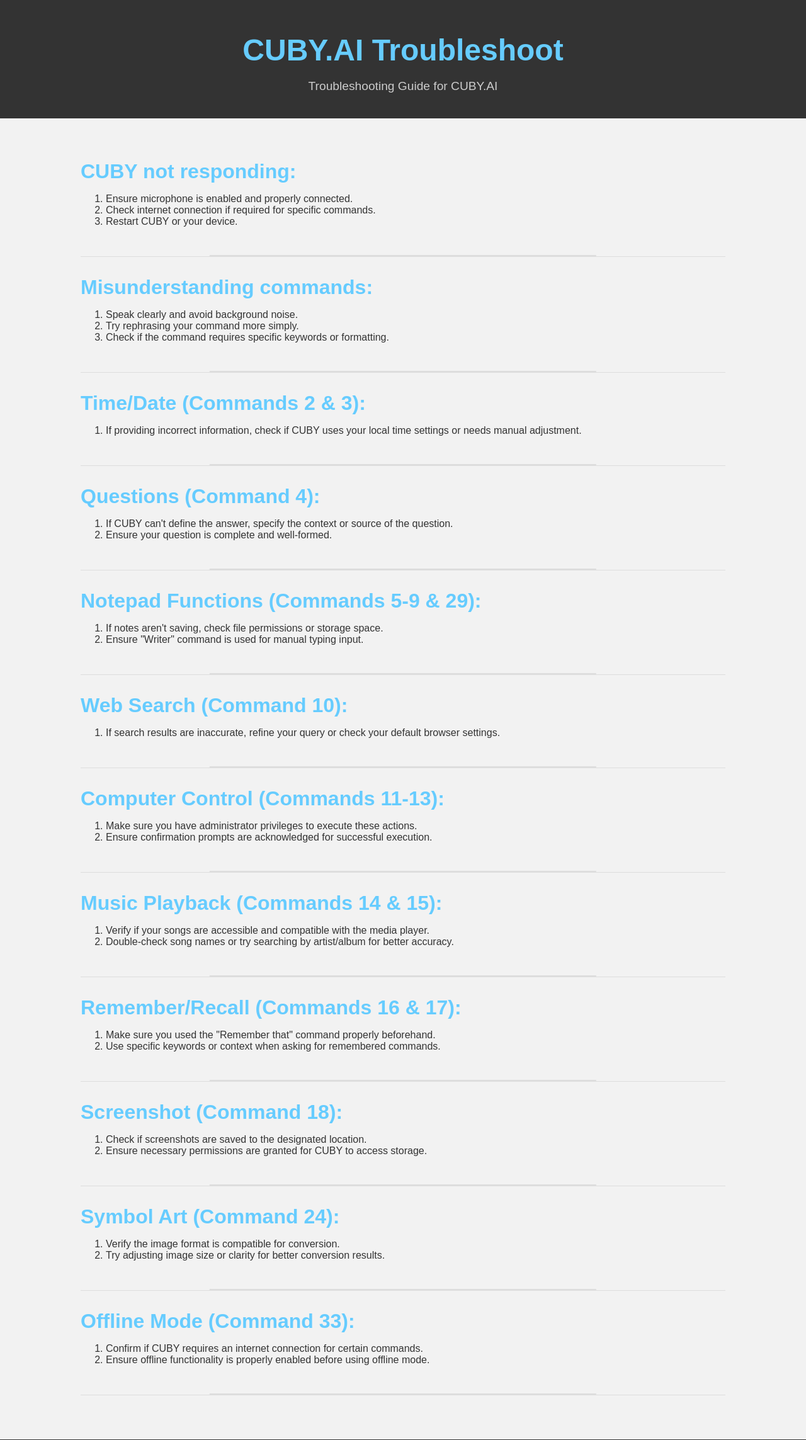
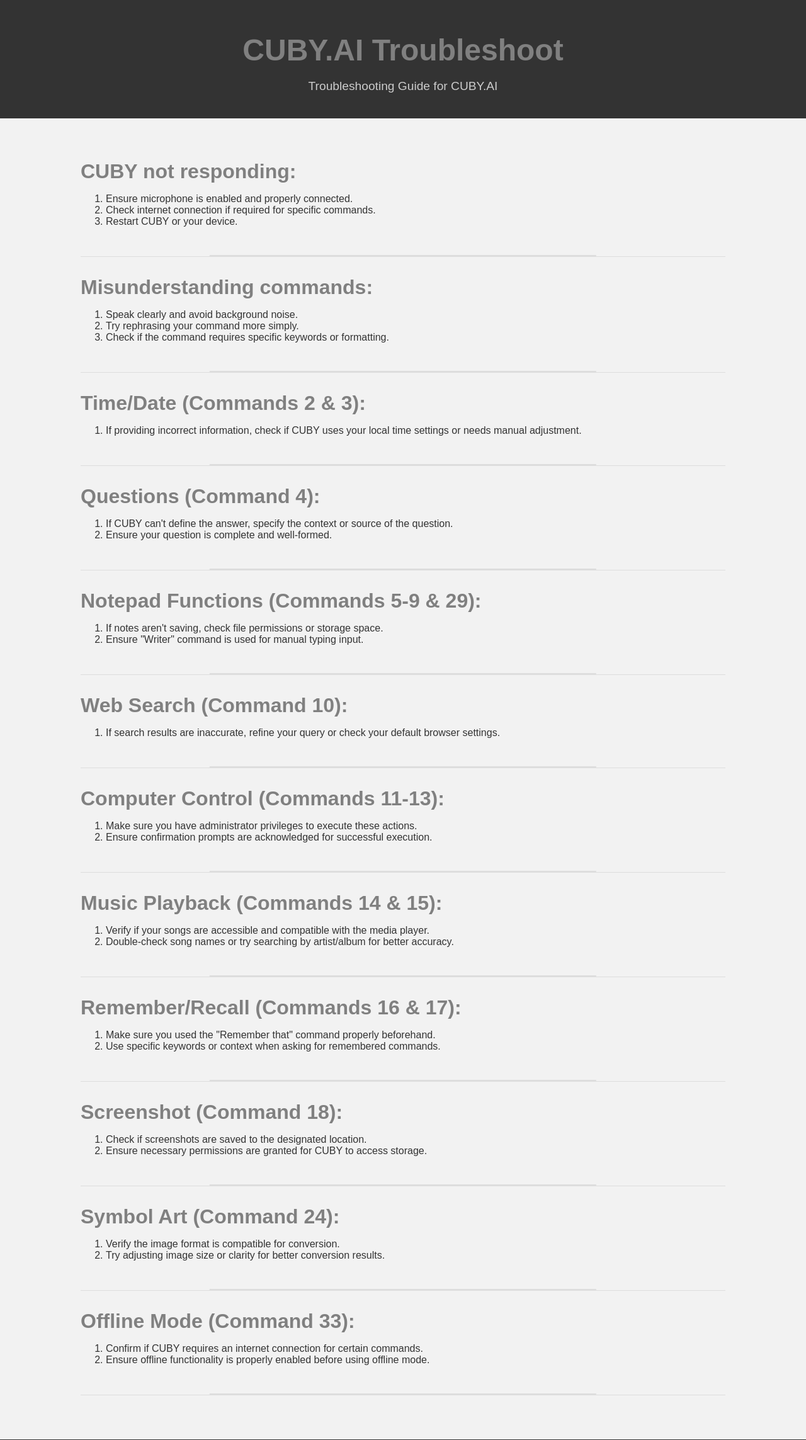
Before and after one commit to 003vengatesh/Cuby_Assistant, a Django app: page /troubleshoot/ in a window 1280 px wide. Shown: the top 2287 px of the page at 63% size. Run offline with Django 4.2, Linux system fonts and the light colour scheme.

Commit message:
color changed

```diff
--- a/AI_logic_app/static/css/styles.css
+++ b/AI_logic_app/static/css/styles.css
@@ -39,7 +39,7 @@ header p {
 }
 
 article h2 {
-    color: #66ccff; /* Light Blue */
+    color: grey; /* Light Blue */
     font-size: 2em;
     margin-bottom: 10px;
     transition: color 0.3s ease-in-out; /* Added transition for color change */
--- a/AI_logic_app/static/css/troubleshoot.css
+++ b/AI_logic_app/static/css/troubleshoot.css
@@ -21,7 +21,7 @@ header {
 header h1 {
     font-size: 3em;
     margin-bottom: 10px;
-    color: #66ccff;
+    color: grey;
     transition: color 0.3s ease-in-out;
 }
 
@@ -62,7 +62,7 @@ article:hover {
 }
 
 article h2 {
-    color: #66ccff;
+    color: grey;
     font-size: 2em;
     margin-bottom: 10px;
     transition: color 0.3s ease-in-out;
--- a/AI_logic_app/static/css/user_manual_style.css
+++ b/AI_logic_app/static/css/user_manual_style.css
@@ -21,12 +21,12 @@ header {
 header h1 {
     font-size: 3em;
     margin-bottom: 10px;
-    color: #66ccff;
+    color: grey;
     transition: color 0.3s ease-in-out;
 }
 
 header h1:hover {
-    color: #ff9933;
+    color: green;
 }
 
 header p {
@@ -39,14 +39,14 @@ header p {
 }
 
 article h2 {
-    color: #66ccff;
+    color: grey;
     font-size: 2em;
     margin-bottom: 10px;
     transition: color 0.3s ease-in-out;
 }
 
 article h2:hover {
-    color: #ff9933;
+    color: green;
 }
 
 article table {
```
